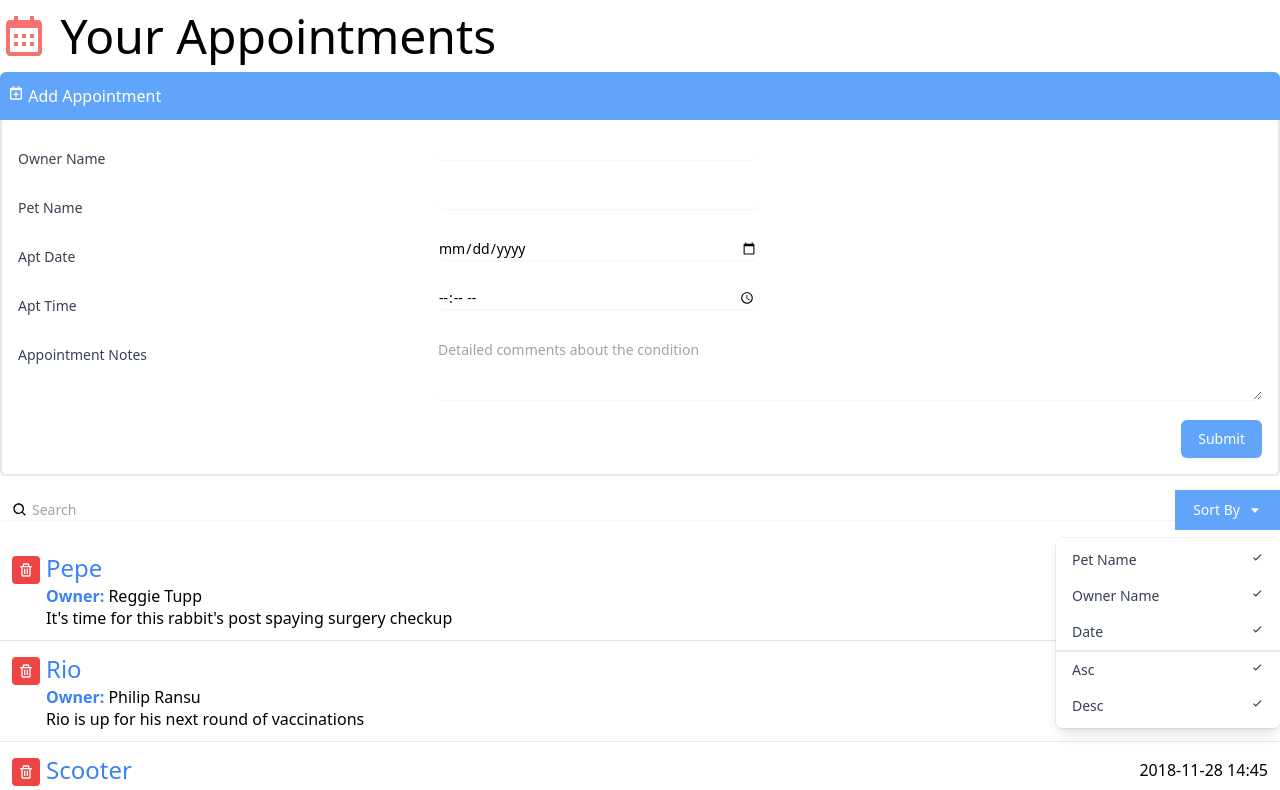
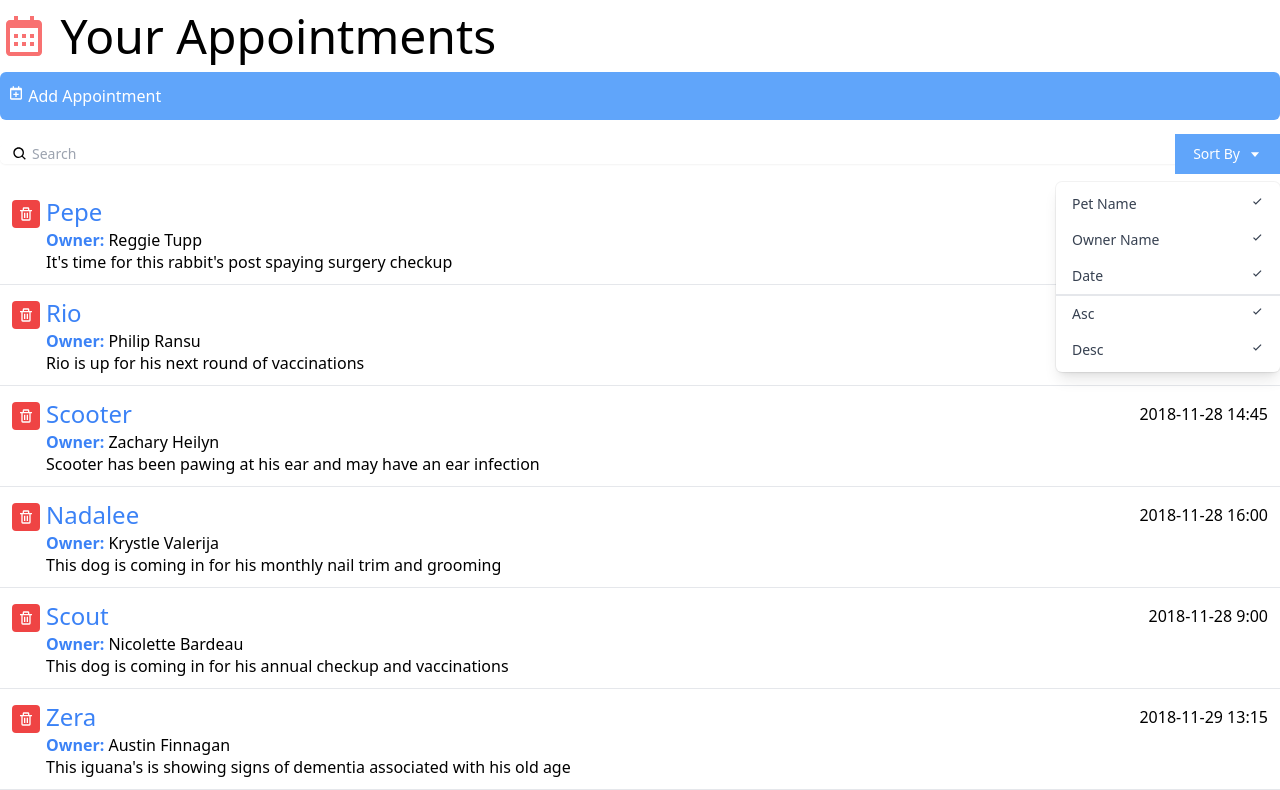
Before and after one commit to Dnel93/react-interface, a React (Create React App) app: page / in a window 1280 px wide. Shown: the top 790 px of the page. Built offline with nearby package versions, Linux system fonts and the light colour scheme.

Commit message:
Added useState hook and conditional classes

```diff
--- a/src/components/AddAppointment.js
+++ b/src/components/AddAppointment.js
@@ -1,14 +1,23 @@
 import { BiCalendarPlus } from "react-icons/bi";
+import { useState } from "react";
 
 const AddAppointment = () => {
+  let [toggleForm, setToggleForm] = useState(false);
+
   return (
     <div>
-      <button className="bg-blue-400 text-white px-2 py-3 w-full text-left rounded-t-md">
+      <button
+        onClick={() => {
+          setToggleForm(!toggleForm);
+        }}
+        className={`bg-blue-400 text-white px-2 py-3 w-full text-left ${toggleForm ? 'rounded-t-md' : 'rounded-md'}`}
+      >
         <div>
           <BiCalendarPlus className="inline-block align-text-top" /> Add
           Appointment
         </div>
       </button>
+      {toggleForm && (
         <div className="border-r-2 border-b-2 border-l-2 border-light-blue-500 rounded-b-md pl-4 pr-4 pb-4">
           <div className="sm:grid sm:grid-cols-3 sm:gap-4 sm:items-start  sm:pt-5">
             <label
@@ -107,6 +116,7 @@
             </div>
           </div>
         </div>
+      )}
     </div>
   );
 };
--- a/src/components/Search.js
+++ b/src/components/Search.js
@@ -59,7 +59,6 @@
           type="text"
           name="query"
           id="query"
-          value=""
           className="pl-8 rounded-md focus:ring-indigo-500 focus:border-indigo-500 block w-full sm:text-sm border-gray-300"
           placeholder="Search"
         />
```
Lines whose indentation alone changed are shown as unchanged.
